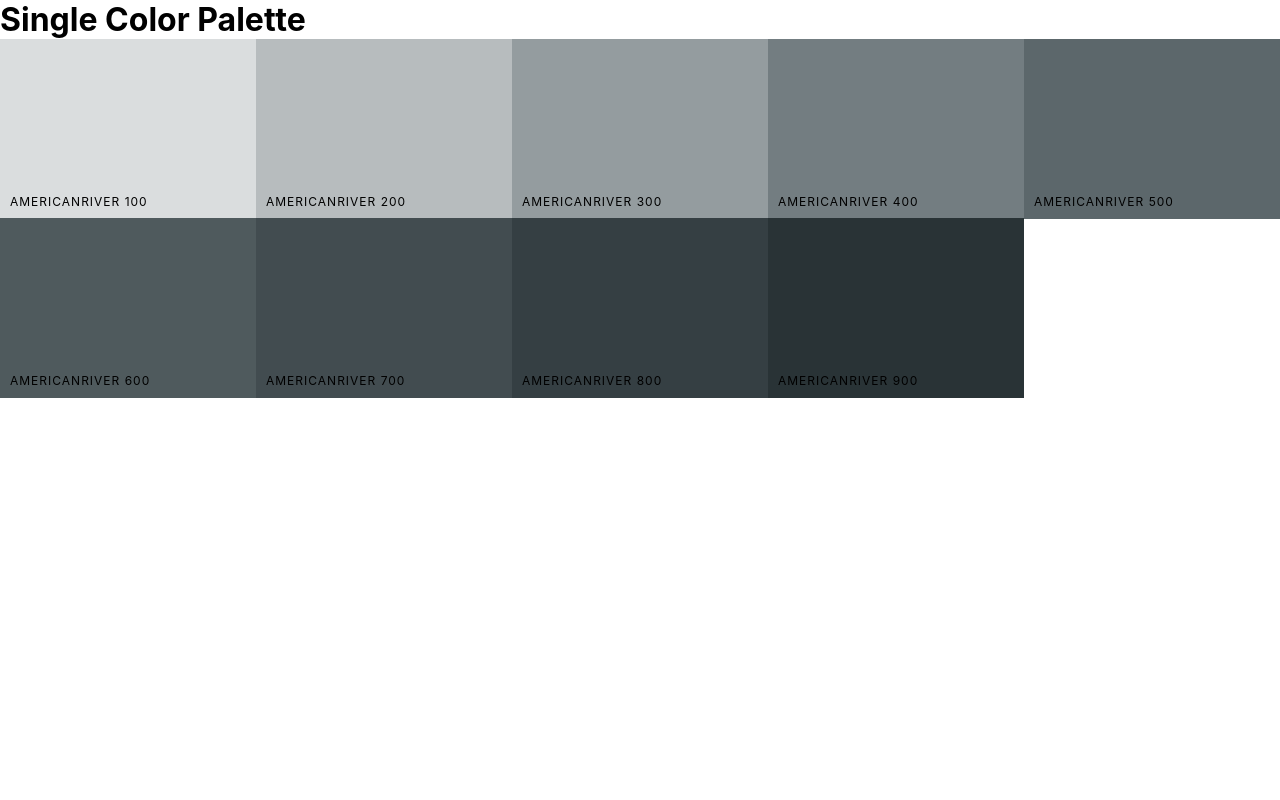
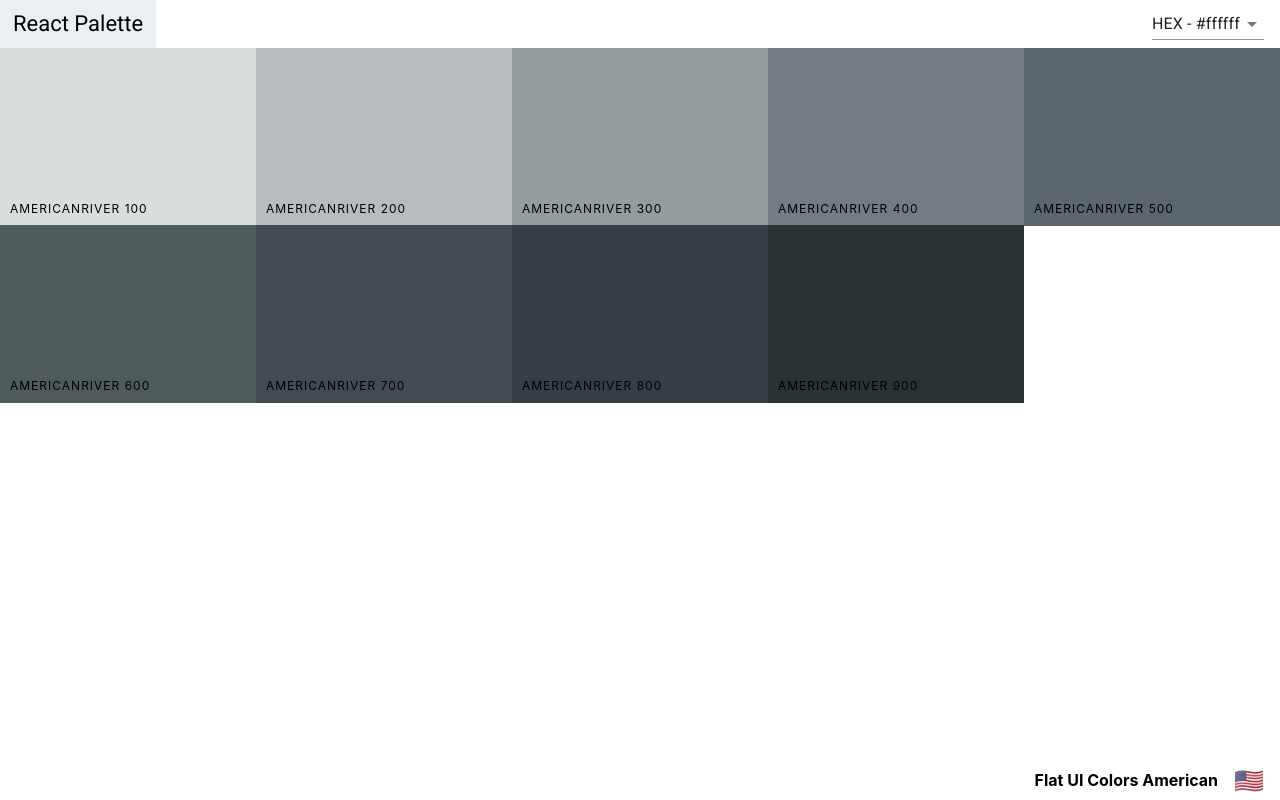
Before and after one commit to mvximenko/flat-ui-colors, a React (Create React App) app: page /palette/flat-ui-colors-american/americanriver in a window 1280 px wide. Built offline with nearby package versions, Linux system fonts and the light colour scheme.

Commit message:
Add Navbar and Footer to SingleColorPalette

```diff
--- a/src/Navbar.js
+++ b/src/Navbar.js
@@ -24,13 +24,14 @@ class Navbar extends Component {
     this.setState({ open: false })
   }
   render() {
-    const { level, changeLevel } = this.props;
+    const { level, changeLevel, showingAllColors } = this.props;
     const { format } = this.state;
     return (
       <header className='Navbar'>
         <div className='logo'>
           <Link to='/'>React Palette</Link>
         </div>
+        {showingAllColors && (
           <div className='slider-container'>
             <span>Level: {level}</span>
             <div className='slider'>
@@ -43,6 +44,7 @@ class Navbar extends Component {
               />
             </div>
           </div>
+        )}
         <div className='select-container'>
         <Select value={format} onChange={this.handleFormatChange}>
           <MenuItem value='hex'>HEX - #ffffff</MenuItem>
--- a/src/Palette.js
+++ b/src/Palette.js
@@ -1,6 +1,7 @@
 import React, { Component } from 'react';
 import ColorBox from './ColorBox';
 import Navbar from './Navbar';
+import PaletteFooter from './PaletteFooter';
 import './Palette.css';
 
 class Palette extends Component {
@@ -31,14 +32,14 @@ class Palette extends Component {
     ))
     return(
       <div className='Palette'>
-        <Navbar level={level} changeLevel={this.changeLevel} handleChange={this.changeFormat}/>
-        <div className='Palette-colors'>
-          {colorBoxes}
-        </div>
-        <footer className='Palette-footer'>
-        {paletteName}
-        <span className='emoji'>{emoji}</span>
-        </footer>
+        <Navbar
+          level={level}
+          changeLevel={this.changeLevel}
+          handleChange={this.changeFormat}
+          showingAllColors
+        />
+        <div className='Palette-colors'>{colorBoxes}</div>
+        <PaletteFooter paletteName={paletteName} emoji={emoji} />
       </div>
     )
   }
--- /dev/null
+++ b/src/PaletteFooter.js
@@ -0,0 +1,13 @@
+import React from 'react';
+
+function PaletteFooter(props) {
+  const { paletteName, emoji } = props;
+  return (
+    <footer className='Palette-footer'>
+      {paletteName}
+      <span className='emoji'>{emoji}</span>
+    </footer>
+  );
+}
+
+export default PaletteFooter;
--- a/src/SingleColorPalette.js
+++ b/src/SingleColorPalette.js
@@ -1,10 +1,16 @@
 import React, { Component } from 'react';
+import Navbar from './Navbar';
+import PaletteFooter from './PaletteFooter';
 import ColorBox from './ColorBox';
 
 class SingleColorPalette extends Component {
   constructor(props) {
     super(props);
     this._shades = this.gatherShades(this.props.palette, this.props.colorId);
+    this.state = {
+      format: 'hex'
+    };
+    this.changeFormat = this.changeFormat.bind(this);
   }
   gatherShades(palette, colorToFilterBy) {
     let shades = [];
@@ -18,19 +24,25 @@ class SingleColorPalette extends Component {
     //return all shades of given color
     return shades.slice(1);
   }
+  changeFormat(value) {
+    this.setState({ format: value })
+  }
   render() {
+    const { format } = this.state;
+    const { paletteName, emoji } = this.props.palette;
     const colorBoxes = this._shades.map(color => (
       <ColorBox
         key={color.id}
         name={color.name}
-        background={color.hex}
+        background={color[format ]}
         showLink={false}
       />
     ));
     return (
       <div className='Palette'>
-        <h1>Single Color Palette</h1>
+        <Navbar handleChange={this.changeFormat} showingAllColors={false} />
         <div className='Palette-colors'>{colorBoxes}</div>
+        <PaletteFooter paletteName={paletteName} emoji={emoji} />
       </div>
     );
   }
```
Lines whose indentation alone changed are shown as unchanged.
